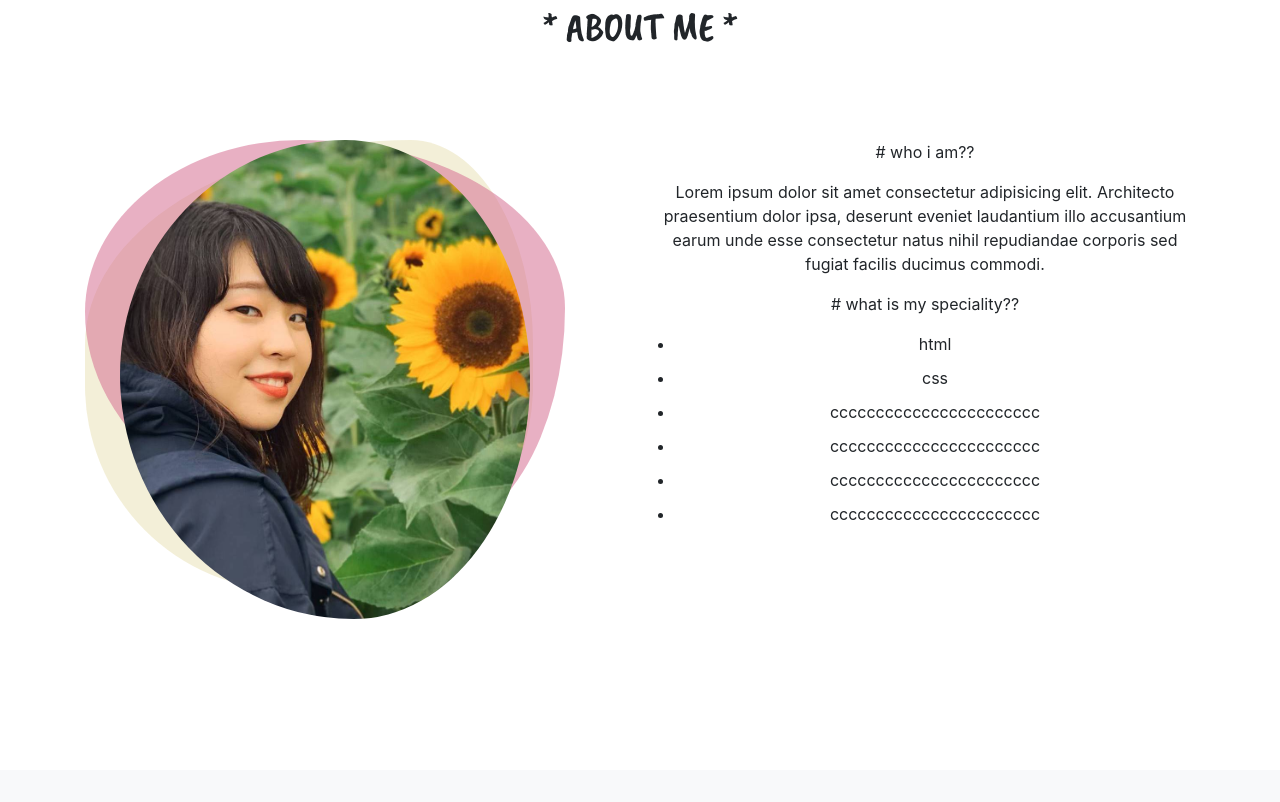
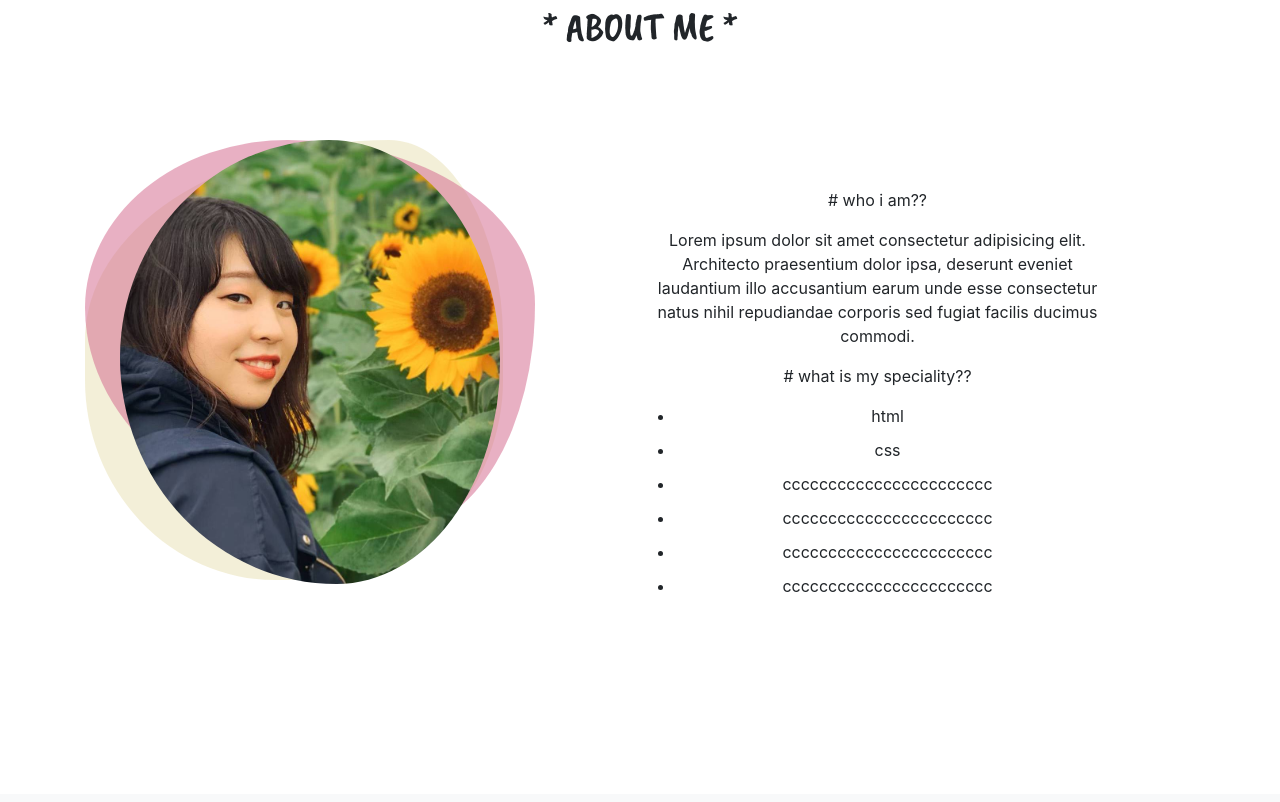
Before and after one commit to totoriri/previous-portfolio-site, a plain HTML site: page index.html in a window 1280 px wide. Shown: the part 938-1740 px from the top of the page. Drawn offline with nearby package versions, Linux system fonts and the light colour scheme.

Commit message:
added margin

```diff
--- a/css/style.css
+++ b/css/style.css
@@ -147,28 +147,25 @@
 }
 
 
-.img-fluid{
-    margin-left:50px;
-}
 .risa-photo{
     margin:0 auto;
-    width:410px;
-    height:405px;
+    width:380px;
+    height:395px;
     /* border-radius: 50% 50% 50% 70%/50% 50% 70% 60% ; */
     border-radius: 55% 45% 43% 57% / 49% 50% 50% 51% ;
 }
 
 .backshadow1{
     background-color: rgba(218, 205, 133, 0.322);
-    width:448px;
-    height:450px;
+    width:418px;
+    height:440px;
     border-radius: 80% 30% 50% 50%/50% ;
 }
 
 .backshadow2{
     background-color: rgba(212, 110, 144, 0.541);
-    width:480px;
-    height:400px;
+    width:450px;
+    height:390px;
     border-radius: 45% 55% 30% 64% / 43% 42% 58% 57% ;
 }
 
--- a/index.html
+++ b/index.html
@@ -56,7 +56,7 @@
             <h1 class="promo-title"><span>Hi,there!!</span></h1>
             <p class="promo-title">I'm a front end developer <br>based in vancouver</p>
           </div>
-          <div class="col-md-3 text-center">
+          <div class="col-md-3 text-center d-none">
               <div class="arrow">
                   <a href="#about-me">
                   <span></span>
@@ -76,7 +76,7 @@
   <div class="container text-center">
     <h1 class="title" data-aos="fade-up">* ABOUT ME *</h1>
     <div class="row">
-        <div class="col-md-6  col text-center" data-aos="fade-up">
+        <div class="col-md-4  text-center" data-aos="fade-up">
           <div class="backshadow1">
             <div class="backshadow2">
           <!-- img-fluidってクラス消すと、画像サイズがとてつもなく大きくなった。なぜ？bootstrapにおける、imgfluidって何？？ -->
@@ -84,7 +84,7 @@
           </div>
         </div>
         </div>
-      <div class="col-md-6  about-me" data-aos="fade-up">
+      <div class="col-md-5 offset-md-2 mt-5 about-me" data-aos="fade-up">
         <p class="about-title"># who i am??</p>
         <p class="my-descripttion">Lorem ipsum dolor sit amet consectetur adipisicing elit. Architecto praesentium dolor ipsa, deserunt eveniet laudantium illo accusantium earum unde esse consectetur natus nihil repudiandae corporis sed fugiat facilis ducimus commodi.</p>
         <p class="about-title"># what is my speciality??</p>
```
